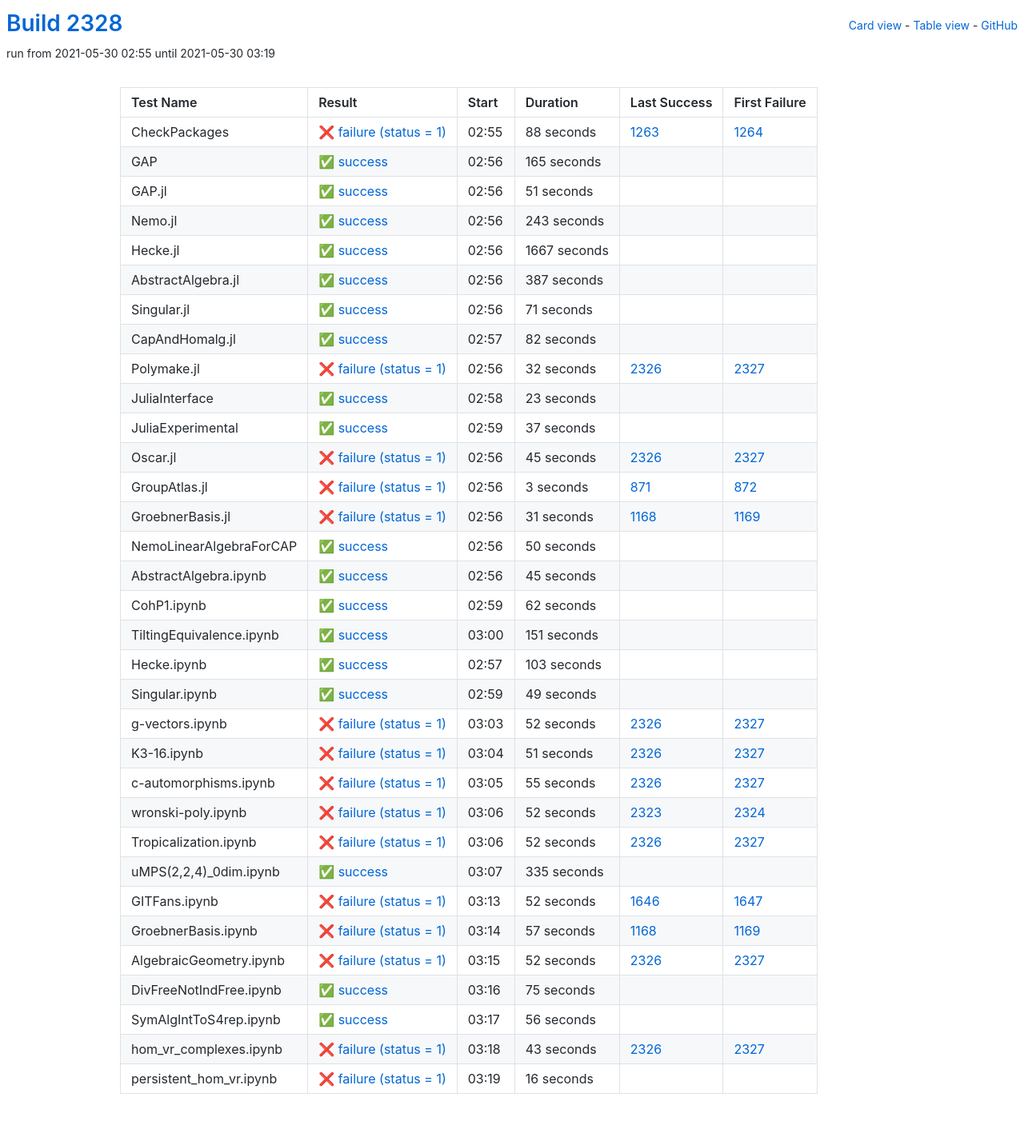
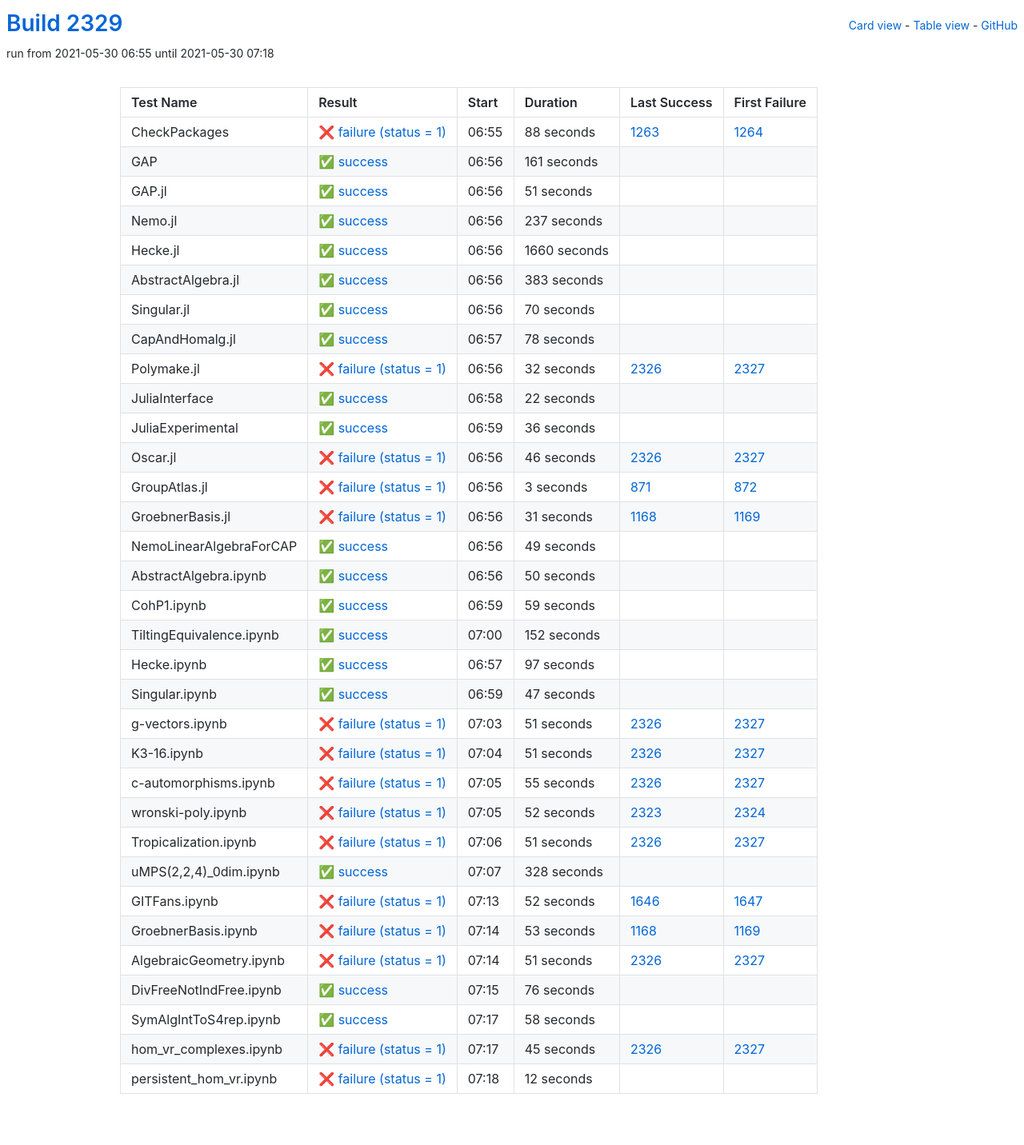
Before and after one commit to oscar-system/oscar-ci-status-stable, a Jekyll site: the page built from table.html, in a window 1280 px wide. Shown: the whole page at 80% size. Built offline with Jekyll 4.4.1, drawn with Linux system fonts in a browser that asks for light colours.

Commit message:
Build #2329

```diff
--- a/_data/ci.yml
+++ b/_data/ci.yml
@@ -1,6 +1,6 @@
 ---
-build: 2328
-build_url: https://oscarci.mathematik.uni-kl.de/job/oscar-stable/2328/
+build: 2329
+build_url: https://oscarci.mathematik.uni-kl.de/job/oscar-stable/2329/
 job: oscar-stable
 organization: oscar-system
 repo: oscar-ci-status-stable
@@ -8,8 +8,8 @@ repourl: https://github.com/oscar-system/oscar-ci-status-stable
 tests:
 - name: CheckPackages
   id: checkpackages
-  log: https://oscarci.mathematik.uni-kl.de/job/oscar-stable/2328/artifact/logs/build-2328/CheckPackages.log
-  start: 2021-05-30 02:55
+  log: https://oscarci.mathematik.uni-kl.de/job/oscar-stable/2329/artifact/logs/build-2329/CheckPackages.log
+  start: 2021-05-30 06:55
   success: false
   exitcode: 1
   status: failure
@@ -20,20 +20,20 @@ tests:
   first_failure_url: https://oscarci.mathematik.uni-kl.de/job/oscar-stable/1264/
 - name: GAP
   id: gap
-  log: https://oscarci.mathematik.uni-kl.de/job/oscar-stable/2328/artifact/logs/build-2328/GAP.log
-  start: 2021-05-30 02:56
+  log: https://oscarci.mathematik.uni-kl.de/job/oscar-stable/2329/artifact/logs/build-2329/GAP.log
+  start: 2021-05-30 06:56
   success: true
   exitcode: 0
   status: success
-  duration: 165
+  duration: 161
   last_success: false
   last_success_url:
   first_failure: false
   first_failure_url:
 - name: GAP.jl
   id: gap-jl
-  log: https://oscarci.mathematik.uni-kl.de/job/oscar-stable/2328/artifact/logs/build-2328/GAP.jl.log
-  start: 2021-05-30 02:56
+  log: https://oscarci.mathematik.uni-kl.de/job/oscar-stable/2329/artifact/logs/build-2329/GAP.jl.log
+  start: 2021-05-30 06:56
   success: true
   exitcode: 0
   status: success
@@ -44,68 +44,68 @@ tests:
   first_failure_url:
 - name: Nemo.jl
   id: nemo-jl
-  log: https://oscarci.mathematik.uni-kl.de/job/oscar-stable/2328/artifact/logs/build-2328/Nemo.jl.log
-  start: 2021-05-30 02:56
+  log: https://oscarci.mathematik.uni-kl.de/job/oscar-stable/2329/artifact/logs/build-2329/Nemo.jl.log
+  start: 2021-05-30 06:56
   success: true
   exitcode: 0
   status: success
-  duration: 243
+  duration: 237
   last_success: false
   last_success_url:
   first_failure: false
   first_failure_url:
 - name: Hecke.jl
   id: hecke-jl
-  log: https://oscarci.mathematik.uni-kl.de/job/oscar-stable/2328/artifact/logs/build-2328/Hecke.jl.log
-  start: 2021-05-30 02:56
+  log: https://oscarci.mathematik.uni-kl.de/job/oscar-stable/2329/artifact/logs/build-2329/Hecke.jl.log
+  start: 2021-05-30 06:56
   success: true
   exitcode: 0
   status: success
-  duration: 1667
+  duration: 1660
   last_success: false
   last_success_url:
   first_failure: false
   first_failure_url:
 - name: AbstractAlgebra.jl
   id: abstractalgebra-jl
-  log: https://oscarci.mathematik.uni-kl.de/job/oscar-stable/2328/artifact/logs/build-2328/AbstractAlgebra.jl.log
-  start: 2021-05-30 02:56
+  log: https://oscarci.mathematik.uni-kl.de/job/oscar-stable/2329/artifact/logs/build-2329/AbstractAlgebra.jl.log
+  start: 2021-05-30 06:56
   success: true
   exitcode: 0
   status: success
-  duration: 387
+  duration: 383
   last_success: false
   last_success_url:
   first_failure: false
   first_failure_url:
 - name: Singular.jl
   id: singular-jl
-  log: https://oscarci.mathematik.uni-kl.de/job/oscar-stable/2328/artifact/logs/build-2328/Singular.jl.log
-  start: 2021-05-30 02:56
+  log: https://oscarci.mathematik.uni-kl.de/job/oscar-stable/2329/artifact/logs/build-2329/Singular.jl.log
+  start: 2021-05-30 06:56
   success: true
   exitcode: 0
   status: success
-  duration: 71
+  duration: 70
   last_success: false
   last_success_url:
   first_failure: false
   first_failure_url:
 - name: CapAndHomalg.jl
   id: capandhomalg-jl
-  log: https://oscarci.mathematik.uni-kl.de/job/oscar-stable/2328/artifact/logs/build-2328/CapAndHomalg.jl.log
-  start: 2021-05-30 02:57
+  log: https://oscarci.mathematik.uni-kl.de/job/oscar-stable/2329/artifact/logs/build-2329/CapAndHomalg.jl.log
+  start: 2021-05-30 06:57
   success: true
   exitcode: 0
   status: success
-  duration: 82
+  duration: 78
   last_success: false
   last_success_url:
   first_failure: false
   first_failure_url:
 - name: Polymake.jl
   id: polymake-jl
-  log: https://oscarci.mathematik.uni-kl.de/job/oscar-stable/2328/artifact/logs/build-2328/Polymake.jl.log
-  start: 2021-05-30 02:56
+  log: https://oscarci.mathematik.uni-kl.de/job/oscar-stable/2329/artifact/logs/build-2329/Polymake.jl.log
+  start: 2021-05-30 06:56
   success: false
   exitcode: 1
   status: failure
@@ -116,44 +116,44 @@ tests:
   first_failure_url: https://oscarci.mathematik.uni-kl.de/job/oscar-stable/2327/
 - name: JuliaInterface
   id: juliainterface
-  log: https://oscarci.mathematik.uni-kl.de/job/oscar-stable/2328/artifact/logs/build-2328/JuliaInterface.log
-  start: 2021-05-30 02:58
+  log: https://oscarci.mathematik.uni-kl.de/job/oscar-stable/2329/artifact/logs/build-2329/JuliaInterface.log
+  start: 2021-05-30 06:58
   success: true
   exitcode: 0
   status: success
-  duration: 23
+  duration: 22
   last_success: false
   last_success_url:
   first_failure: false
   first_failure_url:
 - name: JuliaExperimental
   id: juliaexperimental
-  log: https://oscarci.mathematik.uni-kl.de/job/oscar-stable/2328/artifact/logs/build-2328/JuliaExperimental.log
-  start: 2021-05-30 02:59
+  log: https://oscarci.mathematik.uni-kl.de/job/oscar-stable/2329/artifact/logs/build-2329/JuliaExperimental.log
+  start: 2021-05-30 06:59
   success: true
   exitcode: 0
   status: success
-  duration: 37
+  duration: 36
   last_success: false
   last_success_url:
   first_failure: false
   first_failure_url:
 - name: Oscar.jl
   id: oscar-jl
-  log: https://oscarci.mathematik.uni-kl.de/job/oscar-stable/2328/artifact/logs/build-2328/Oscar.jl.log
-  start: 2021-05-30 02:56
+  log: https://oscarci.mathematik.uni-kl.de/job/oscar-stable/2329/artifact/logs/build-2329/Oscar.jl.log
+  start: 2021-05-30 06:56
   success: false
   exitcode: 1
   status: failure
-  duration: 45
+  duration: 46
   last_success: 2326
   last_success_url: https://oscarci.mathematik.uni-kl.de/job/oscar-stable/2326/
   first_failure: 2327
   first_failure_url: https://oscarci.mathematik.uni-kl.de/job/oscar-stable/2327/
 - name: GroupAtlas.jl
   id: groupatlas-jl
-  log: https://oscarci.mathematik.uni-kl.de/job/oscar-stable/2328/artifact/logs/build-2328/GroupAtlas.jl.log
-  start: 2021-05-30 02:56
+  log: https://oscarci.mathematik.uni-kl.de/job/oscar-stable/2329/artifact/logs/build-2329/GroupAtlas.jl.log
+  start: 2021-05-30 06:56
   success: false
   exitcode: 1
   status: failure
@@ -164,8 +164,8 @@ tests:
   first_failure_url: https://oscarci.mathematik.uni-kl.de/job/oscar-stable/872/
 - name: GroebnerBasis.jl
   id: groebnerbasis-jl
-  log: https://oscarci.mathematik.uni-kl.de/job/oscar-stable/2328/artifact/logs/build-2328/GroebnerBasis.jl.log
-  start: 2021-05-30 02:56
+  log: https://oscarci.mathematik.uni-kl.de/job/oscar-stable/2329/artifact/logs/build-2329/GroebnerBasis.jl.log
+  start: 2021-05-30 06:56
   success: false
   exitcode: 1
   status: failure
@@ -176,8 +176,20 @@ tests:
   first_failure_url: https://oscarci.mathematik.uni-kl.de/job/oscar-stable/1169/
 - name: NemoLinearAlgebraForCAP
   id: nemolinearalgebraforcap
-  log: https://oscarci.mathematik.uni-kl.de/job/oscar-stable/2328/artifact/logs/build-2328/NemoLinearAlgebraForCAP.log
-  start: 2021-05-30 02:56
+  log: https://oscarci.mathematik.uni-kl.de/job/oscar-stable/2329/artifact/logs/build-2329/NemoLinearAlgebraForCAP.log
+  start: 2021-05-30 06:56
+  success: true
+  exitcode: 0
+  status: success
+  duration: 49
+  last_success: false
+  last_success_url:
+  first_failure: false
+  first_failure_url:
+- name: AbstractAlgebra.ipynb
+  id: abstractalgebra-ipynb
+  log: https://oscarci.mathematik.uni-kl.de/job/oscar-stable/2329/artifact/logs/build-2329/AbstractAlgebra.ipynb.log
+  start: 2021-05-30 06:56
   success: true
   exitcode: 0
   status: success
@@ -186,82 +198,70 @@ tests:
   last_success_url:
   first_failure: false
   first_failure_url:
-- name: AbstractAlgebra.ipynb
-  id: abstractalgebra-ipynb
-  log: https://oscarci.mathematik.uni-kl.de/job/oscar-stable/2328/artifact/logs/build-2328/AbstractAlgebra.ipynb.log
-  start: 2021-05-30 02:56
+- name: CohP1.ipynb
+  id: cohp1-ipynb
+  log: https://oscarci.mathematik.uni-kl.de/job/oscar-stable/2329/artifact/logs/build-2329/CohP1.ipynb.log
+  start: 2021-05-30 06:59
   success: true
   exitcode: 0
   status: success
-  duration: 45
-  last_success: false
-  last_success_url:
-  first_failure: false
-  first_failure_url:
-- name: CohP1.ipynb
-  id: cohp1-ipynb
-  log: https://oscarci.mathematik.uni-kl.de/job/oscar-stable/2328/artifact/logs/build-2328/CohP1.ipynb.log
-  start: 2021-05-30 02:59
-  success: true
-  exitcode: 0
-  status: success
-  duration: 62
+  duration: 59
   last_success: false
   last_success_url:
   first_failure: false
   first_failure_url:
 - name: TiltingEquivalence.ipynb
   id: tiltingequivalence-ipynb
-  log: https://oscarci.mathematik.uni-kl.de/job/oscar-stable/2328/artifact/logs/build-2328/TiltingEquivalence.ipynb.log
-  start: 2021-05-30 03:00
+  log: https://oscarci.mathematik.uni-kl.de/job/oscar-stable/2329/artifact/logs/build-2329/TiltingEquivalence.ipynb.log
+  start: 2021-05-30 07:00
   success: true
   exitcode: 0
   status: success
-  duration: 151
+  duration: 152
   last_success: false
   last_success_url:
   first_failure: false
   first_failure_url:
 - name: Hecke.ipynb
   id: hecke-ipynb
-  log: https://oscarci.mathematik.uni-kl.de/job/oscar-stable/2328/artifact/logs/build-2328/Hecke.ipynb.log
-  start: 2021-05-30 02:57
+  log: https://oscarci.mathematik.uni-kl.de/job/oscar-stable/2329/artifact/logs/build-2329/Hecke.ipynb.log
+  start: 2021-05-30 06:57
   success: true
   exitcode: 0
   status: success
-  duration: 103
+  duration: 97
   last_success: false
   last_success_url:
   first_failure: false
   first_failure_url:
 - name: Singular.ipynb
   id: singular-ipynb
-  log: https://oscarci.mathematik.uni-kl.de/job/oscar-stable/2328/artifact/logs/build-2328/Singular.ipynb.log
-  start: 2021-05-30 02:59
+  log: https://oscarci.mathematik.uni-kl.de/job/oscar-stable/2329/artifact/logs/build-2329/Singular.ipynb.log
+  start: 2021-05-30 06:59
   success: true
   exitcode: 0
   status: success
-  duration: 49
+  duration: 47
   last_success: false
   last_success_url:
   first_failure: false
   first_failure_url:
 - name: g-vectors.ipynb
   id: g-vectors-ipynb
-  log: https://oscarci.mathematik.uni-kl.de/job/oscar-stable/2328/artifact/logs/build-2328/g-vectors.ipynb.log
-  start: 2021-05-30 03:03
+  log: https://oscarci.mathematik.uni-kl.de/job/oscar-stable/2329/artifact/logs/build-2329/g-vectors.ipynb.log
+  start: 2021-05-30 07:03
   success: false
   exitcode: 1
   status: failure
-  duration: 52
+  duration: 51
   last_success: 2326
   last_success_url: https://oscarci.mathematik.uni-kl.de/job/oscar-stable/2326/
   first_failure: 2327
   first_failure_url: https://oscarci.mathematik.uni-kl.de/job/oscar-stable/2327/
 - name: K3-16.ipynb
   id: k3-16-ipynb
-  log: https://oscarci.mathematik.uni-kl.de/job/oscar-stable/2328/artifact/logs/build-2328/K3-16.ipynb.log
-  start: 2021-05-30 03:04
+  log: https://oscarci.mathematik.uni-kl.de/job/oscar-stable/2329/artifact/logs/build-2329/K3-16.ipynb.log
+  start: 2021-05-30 07:04
   success: false
   exitcode: 1
   status: failure
@@ -272,8 +272,8 @@ tests:
   first_failure_url: https://oscarci.mathematik.uni-kl.de/job/oscar-stable/2327/
 - name: c-automorphisms.ipynb
   id: c-automorphisms-ipynb
-  log: https://oscarci.mathematik.uni-kl.de/job/oscar-stable/2328/artifact/logs/build-2328/c-automorphisms.ipynb.log
-  start: 2021-05-30 03:05
+  log: https://oscarci.mathematik.uni-kl.de/job/oscar-stable/2329/artifact/logs/build-2329/c-automorphisms.ipynb.log
+  start: 2021-05-30 07:05
   success: false
   exitcode: 1
   status: failure
@@ -284,8 +284,8 @@ tests:
   first_failure_url: https://oscarci.mathematik.uni-kl.de/job/oscar-stable/2327/
 - name: wronski-poly.ipynb
   id: wronski-poly-ipynb
-  log: https://oscarci.mathematik.uni-kl.de/job/oscar-stable/2328/artifact/logs/build-2328/wronski-poly.ipynb.log
-  start: 2021-05-30 03:06
+  log: https://oscarci.mathematik.uni-kl.de/job/oscar-stable/2329/artifact/logs/build-2329/wronski-poly.ipynb.log
+  start: 2021-05-30 07:05
   success: false
   exitcode: 1
   status: failure
@@ -296,32 +296,32 @@ tests:
   first_failure_url: https://oscarci.mathematik.uni-kl.de/job/oscar-stable/2324/
 - name: Tropicalization.ipynb
   id: tropicalization-ipynb
-  log: https://oscarci.mathematik.uni-kl.de/job/oscar-stable/2328/artifact/logs/build-2328/Tropicalization.ipynb.log
-  start: 2021-05-30 03:06
+  log: https://oscarci.mathematik.uni-kl.de/job/oscar-stable/2329/artifact/logs/build-2329/Tropicalization.ipynb.log
+  start: 2021-05-30 07:06
   success: false
   exitcode: 1
   status: failure
-  duration: 52
+  duration: 51
   last_success: 2326
   last_success_url: https://oscarci.mathematik.uni-kl.de/job/oscar-stable/2326/
   first_failure: 2327
   first_failure_url: https://oscarci.mathematik.uni-kl.de/job/oscar-stable/2327/
 - name: uMPS(2,2,4)_0dim.ipynb
   id: umps-2-2-4-0dim-ipynb
-  log: https://oscarci.mathematik.uni-kl.de/job/oscar-stable/2328/artifact/logs/build-2328/uMPS-2-2-4-_0dim.ipynb.log
-  start: 2021-05-30 03:07
+  log: https://oscarci.mathematik.uni-kl.de/job/oscar-stable/2329/artifact/logs/build-2329/uMPS-2-2-4-_0dim.ipynb.log
+  start: 2021-05-30 07:07
   success: true
   exitcode: 0
   status: success
-  duration: 335
+  duration: 328
   last_success: false
   last_success_url:
   first_failure: false
   first_failure_url:
 - name: GITFans.ipynb
   id: gitfans-ipynb
-  log: https://oscarci.mathematik.uni-kl.de/job/oscar-stable/2328/artifact/logs/build-2328/GITFans.ipynb.log
-  start: 2021-05-30 03:13
+  log: https://oscarci.mathematik.uni-kl.de/job/oscar-stable/2329/artifact/logs/build-2329/GITFans.ipynb.log
+  start: 2021-05-30 07:13
   success: false
   exitcode: 1
   status: failure
@@ -332,72 +332,72 @@ tests:
   first_failure_url: https://oscarci.mathematik.uni-kl.de/job/oscar-stable/1647/
 - name: GroebnerBasis.ipynb
   id: groebnerbasis-ipynb
-  log: https://oscarci.mathematik.uni-kl.de/job/oscar-stable/2328/artifact/logs/build-2328/GroebnerBasis.ipynb.log
-  start: 2021-05-30 03:14
+  log: https://oscarci.mathematik.uni-kl.de/job/oscar-stable/2329/artifact/logs/build-2329/GroebnerBasis.ipynb.log
+  start: 2021-05-30 07:14
   success: false
   exitcode: 1
   status: failure
-  duration: 57
+  duration: 53
   last_success: 1168
   last_success_url: https://oscarci.mathematik.uni-kl.de/job/oscar-stable/1168/
   first_failure: 1169
   first_failure_url: https://oscarci.mathematik.uni-kl.de/job/oscar-stable/1169/
 - name: AlgebraicGeometry.ipynb
   id: algebraicgeometry-ipynb
-  log: https://oscarci.mathematik.uni-kl.de/job/oscar-stable/2328/artifact/logs/build-2328/AlgebraicGeometry.ipynb.log
-  start: 2021-05-30 03:15
+  log: https://oscarci.mathematik.uni-kl.de/job/oscar-stable/2329/artifact/logs/build-2329/AlgebraicGeometry.ipynb.log
+  start: 2021-05-30 07:14
   success: false
   exitcode: 1
   status: failure
-  duration: 52
+  duration: 51
   last_success: 2326
   last_success_url: https://oscarci.mathematik.uni-kl.de/job/oscar-stable/2326/
   first_failure: 2327
   first_failure_url: https://oscarci.mathematik.uni-kl.de/job/oscar-stable/2327/
 - name: DivFreeNotIndFree.ipynb
   id: divfreenotindfree-ipynb
-  log: https://oscarci.mathematik.uni-kl.de/job/oscar-stable/2328/artifact/logs/build-2328/DivFreeNotIndFree.ipynb.log
-  start: 2021-05-30 03:16
+  log: https://oscarci.mathematik.uni-kl.de/job/oscar-stable/2329/artifact/logs/build-2329/DivFreeNotIndFree.ipynb.log
+  start: 2021-05-30 07:15
   success: true
   exitcode: 0
   status: success
-  duration: 75
+  duration: 76
   last_success: false
   last_success_url:
   first_failure: false
   first_failure_url:
 - name: SymAlgIntToS4rep.ipynb
   id: symalginttos4rep-ipynb
-  log: https://oscarci.mathematik.uni-kl.de/job/oscar-stable/2328/artifact/logs/build-2328/SymAlgIntToS4rep.ipynb.log
-  start: 2021-05-30 03:17
+  log: https://oscarci.mathematik.uni-kl.de/job/oscar-stable/2329/artifact/logs/build-2329/SymAlgIntToS4rep.ipynb.log
+  start: 2021-05-30 07:17
   success: true
   exitcode: 0
   status: success
-  duration: 56
+  duration: 58
   last_success: false
   last_success_url:
   first_failure: false
   first_failure_url:
 - name: hom_vr_complexes.ipynb
   id: hom-vr-complexes-ipynb
-  log: https://oscarci.mathematik.uni-kl.de/job/oscar-stable/2328/artifact/logs/build-2328/hom_vr_complexes.ipynb.log
-  start: 2021-05-30 03:18
+  log: https://oscarci.mathematik.uni-kl.de/job/oscar-stable/2329/artifact/logs/build-2329/hom_vr_complexes.ipynb.log
+  start: 2021-05-30 07:17
   success: false
   exitcode: 1
   status: failure
-  duration: 43
+  duration: 45
   last_success: 2326
   last_success_url: https://oscarci.mathematik.uni-kl.de/job/oscar-stable/2326/
   first_failure: 2327
   first_failure_url: https://oscarci.mathematik.uni-kl.de/job/oscar-stable/2327/
 - name: persistent_hom_vr.ipynb
   id: persistent-hom-vr-ipynb
-  log: https://oscarci.mathematik.uni-kl.de/job/oscar-stable/2328/artifact/logs/build-2328/persistent_hom_vr.ipynb.log
-  start: 2021-05-30 03:19
+  log: https://oscarci.mathematik.uni-kl.de/job/oscar-stable/2329/artifact/logs/build-2329/persistent_hom_vr.ipynb.log
+  start: 2021-05-30 07:18
   success: false
   exitcode: 1
   status: failure
-  duration: 16
+  duration: 12
   last_success: false
   last_success_url:
   first_failure: false
```
Also changed, not shown: README.md.
